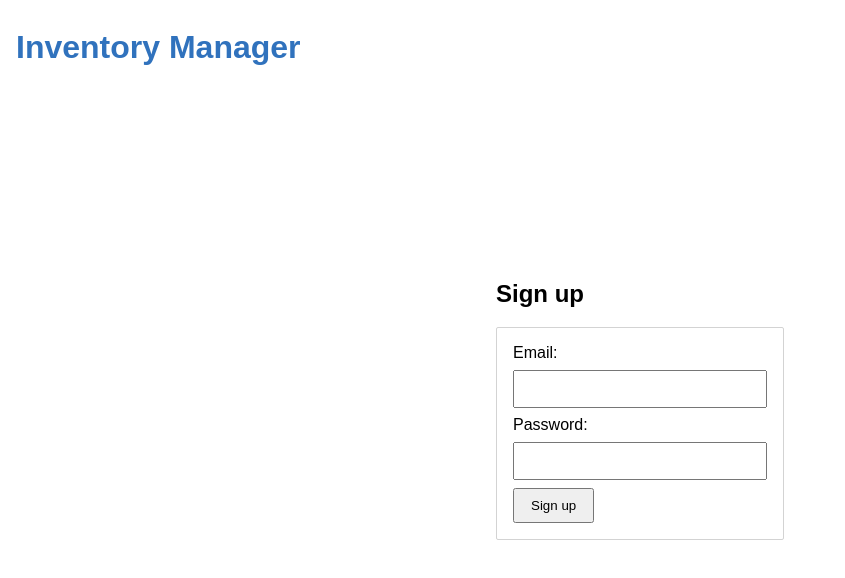
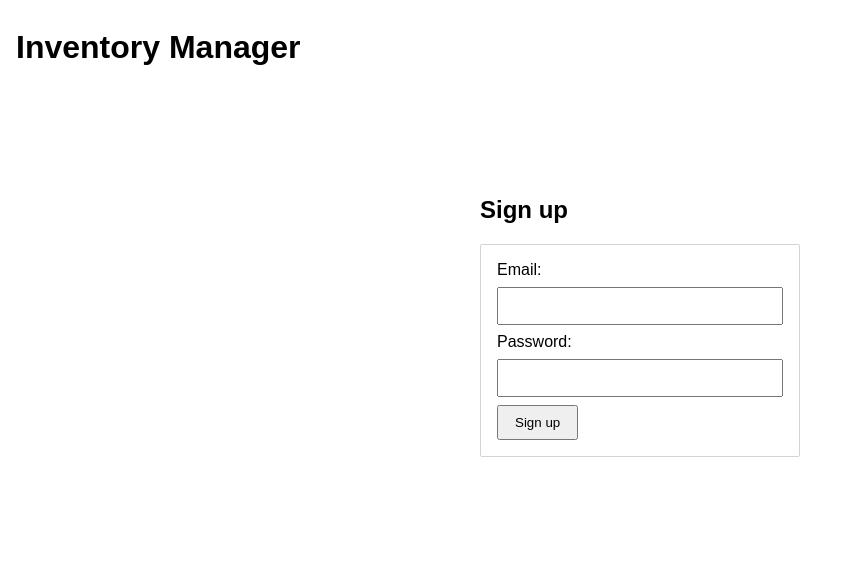
Before and after one commit to JorensM/inventory-manager, a React (Vite) app: page /signup in a window 1280 px wide. Shown: the top 578 px of the page, without its empty margins (0-845 px from the left). Built offline with nearby package versions, Linux system fonts and the light colour scheme.

Commit message:
fix layout issues with auth pages.
* Create a LandingPage component to use in auth pages and home page

```diff
--- /dev/null
+++ b/src/components/layout/LandingPage.tsx
@@ -0,0 +1,27 @@
+import { PropsWithChildren, useMemo } from 'react'
+import { Link, useLocation } from 'react-router-dom'
+
+type LandingPageProps = {
+
+}
+
+export default function LandingPage( { children }: PropsWithChildren<LandingPageProps>) {
+
+    const location = useLocation();
+
+    const isHomePage = useMemo(() => {
+        return location.pathname == '/'
+    }, [location])
+
+    return (
+        <>
+            <header className='auth'>
+                <h1><Link  className='heading-link' to='/'>Inventory Manager</Link></h1>
+            </header>
+            <main className='landing'>
+                {children}
+            </main>
+        </>
+
+    )
+}
--- a/src/pages/HomePage.tsx
+++ b/src/pages/HomePage.tsx
@@ -1,21 +1,16 @@
+import LandingPage from '@/components/layout/LandingPage';
 import { Link } from 'react-router-dom';
 
 export default function HomePage() {
     return (
-      <>
-        <header>
-          <h1>Inventory Manager</h1>
-        </header>
-        <main className='landing'>
+      <LandingPage>
         <section>
           <Link to='/login'>Sign in</Link>
           <br/>
           <br/>
           <Link to='/signup'>Sign up</Link>
         </section>
-
-        </main>
-      </>
+      </LandingPage>
 
     );
   }
--- a/src/pages/LoginPage.tsx
+++ b/src/pages/LoginPage.tsx
@@ -2,6 +2,7 @@ import { Field, Form, Formik } from 'formik';
 import { Link, useNavigate } from 'react-router-dom';
 import supabase from '../util/supabase';
 import { useState } from 'react';
+import LandingPage from '@/components/layout/LandingPage';
 
 
 type FormValues = {
@@ -27,12 +28,9 @@ export default function LoginPage() {
     }
 
     return (
-      <>
-        <header className='auth'>
-          <h1><Link to='/'>Inventory Manager</Link></h1>
-        </header>
-        <main className='auth'>
-          <section>
+      <LandingPage>
+        <section className='auth'>
+          <div className='form-container'>
             <h2>Log in</h2>
             <Formik<FormValues>
                 initialValues={{
@@ -50,10 +48,9 @@ export default function LoginPage() {
                     <button>Log in</button>
                 </Form>
             </Formik>
-
-          </section>
-        </main>
-      </>
+          </div>
+        </section>
+      </LandingPage>
 
     );
   }
--- a/src/pages/SignupPage.tsx
+++ b/src/pages/SignupPage.tsx
@@ -1,7 +1,7 @@
 import { Field, Form, Formik } from 'formik';
-import { Link } from 'react-router-dom';
 import supabase from '../util/supabase';
 import { useState } from 'react';
+import LandingPage from '@/components/layout/LandingPage';
 
 
 type FormValues = {
@@ -9,12 +9,28 @@ type FormValues = {
     password: string
 }
 
+/**
+ * Sign up page
+ */
 export default function SignupPage() {
 
+    // State
+    /**
+     * Error message
+     */
     const [ errorMessage, setErrorMessage ] = useState<string | null>(null);
 
+    /**
+     * Whether sign up was successful, in which case display 'sent email' message
+     */
     const [ success, setSuccess ] = useState<boolean>(false);
 
+    // Handlers
+
+    /**
+     * On form submit. Creates new user, sends confirmation email and shows a success message
+     * @param values form values
+     */
     const handleSubmit = async ({ email, password}: FormValues) => {
         setErrorMessage(null)
         const { error } = await supabase.auth.signUp({email, password});
@@ -24,17 +40,12 @@ export default function SignupPage() {
         }
 
         setSuccess(true);
-        // navigate('/app/dashboard');
-
     }
 
     return (
-      <>
-        <header className='auth'>
-          <h1><Link to='/'>Inventory Manager</Link></h1>
-        </header>
-        <main className='auth'>
-          <section>
+      <LandingPage>
+        <section className='auth'>
+            <div className='form-container'>
                 <h2>Sign up</h2>
                 {success ?
                     <>
@@ -59,9 +70,9 @@ export default function SignupPage() {
                         </Form>
                     </Formik>
                 }
+            </div>
         </section>
-        </main>
-      </>
+      </LandingPage>
 
     );
 }
--- a/src/style.css
+++ b/src/style.css
@@ -3,6 +3,11 @@ body, html {
   font-size: 16px;
   margin: 0px;
   min-height: 100vh;
+  height: 100%;
+}
+
+#root {
+  height: 100%;
 }
 
 button {
@@ -58,7 +63,20 @@ main > section {
   box-sizing: border-box;
 }
 
+section.auth {
+  display: flex;
+  flex-direction: column;
+  justify-content: center;
+  max-width: none;
+  width: 100%;
+  margin-top: 64px;
+  align-items: center;
+}
 
+section.auth > .form-container {
+  width: 100%;
+  max-width: 320px;
+}
 
 .card {
   border: 1px solid lightgray;
@@ -75,9 +93,13 @@ main > section {
   background-color: lightgray;
 }
 
-header.auth {
+
+
+
+
+/* header.auth {
   position: fixed;
-}
+} */
 
 /* Landing page */
 
@@ -92,9 +114,7 @@ main.auth {
   height: 100vh;
 }
 
-main.auth > section {
-  max-width: 320px;
-}
+
 
 main.auth > h2 {
   margin: 8px;
@@ -133,6 +153,10 @@ select {
   color: #3072bd;
 }
 
+.heading-link {
+  color: black;
+}
+
 .text-btn {
   cursor: pointer;
   border: none;
```
Lines whose indentation alone changed are shown as unchanged.
